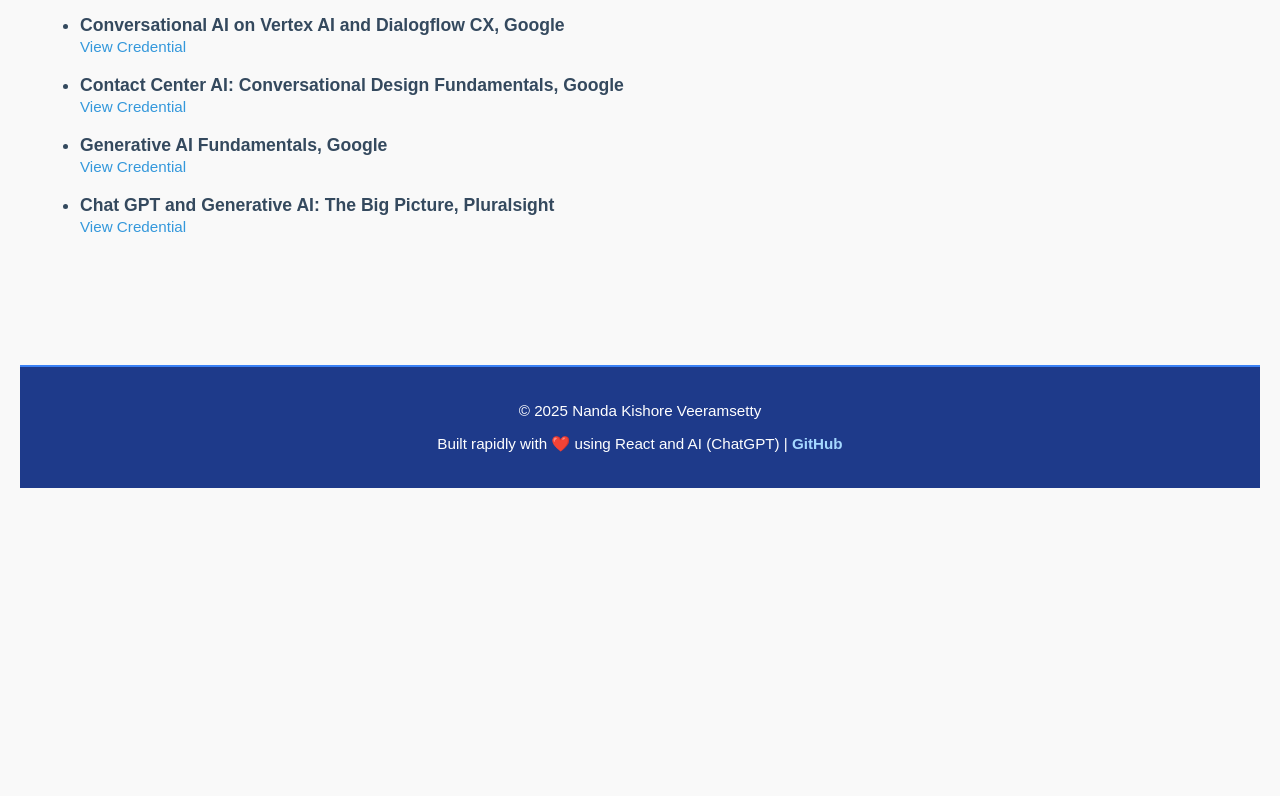
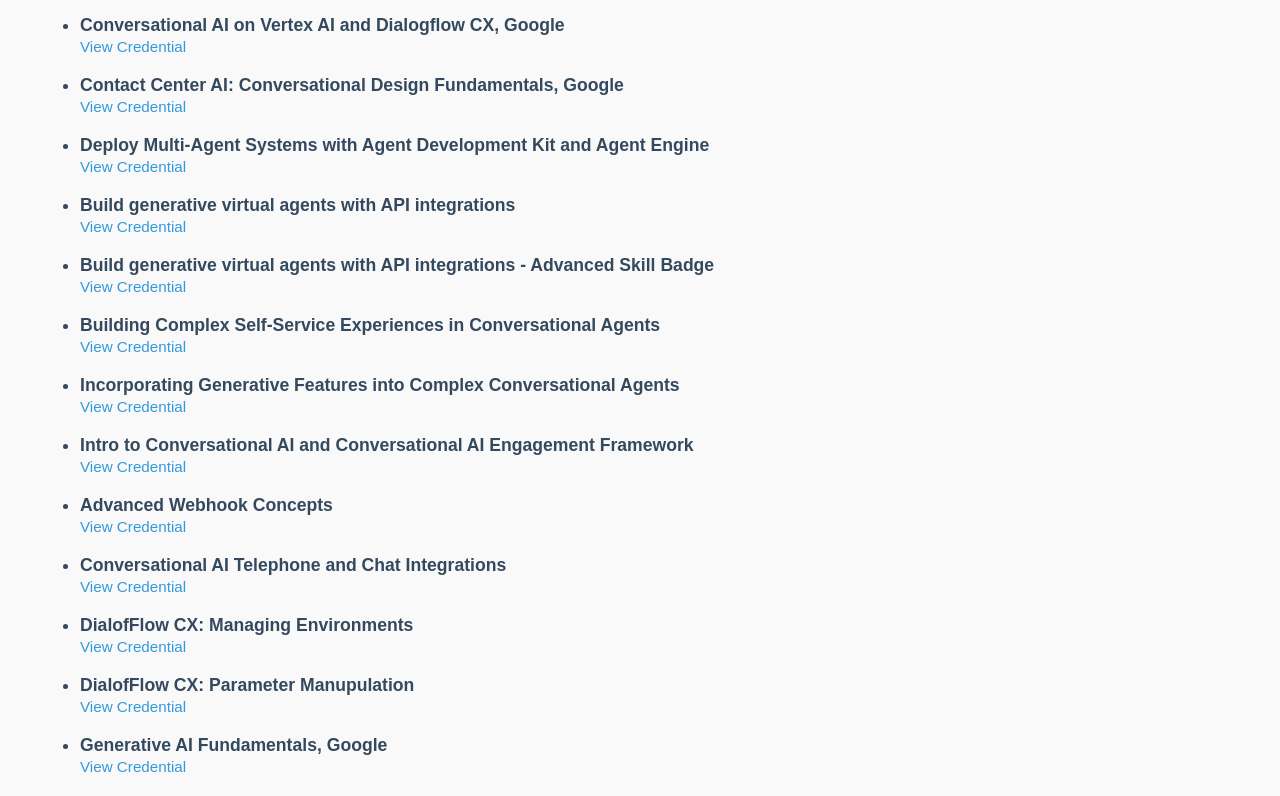
Before and after one commit to nandakishoreveeramsetty/my-portfolio, a React (Create React App) app: page / in a window 1280 px wide. Shown: the part 6520-7316 px from the top of the page. Before the commit the page ends 7018 px from the top, so only its background shows below. Built offline with nearby package versions, Linux system fonts and the light colour scheme.

Commit message:
added more certs

```diff
--- a/src/components/Certifications.js
+++ b/src/components/Certifications.js
@@ -23,6 +23,56 @@
     credential: "https://partner.cloudskillsboost.google/public_profiles/72534f49-272a-4d93-8f01-7f32e475b92a/badges/5939441?utm_medium=social&utm_source=linkedin&utm_campaign=ql-social-share",
   },
   {
+    title: "Deploy Multi-Agent Systems with Agent Development Kit and Agent Engine",
+    date: "",
+    credential: "https://partner.cloudskillsboost.google/public_profiles/72534f49-272a-4d93-8f01-7f32e475b92a/badges/15685208?utm_medium=social&utm_source=linkedin&utm_campaign=ql-social-share",
+  },
+  {
+    title: "Build generative virtual agents with API integrations",
+    date: "",
+    credential: "https://partner.cloudskillsboost.google/public_profiles/72534f49-272a-4d93-8f01-7f32e475b92a/badges/13567829?utm_medium=social&utm_source=linkedin&utm_campaign=ql-social-share",
+  },
+  {
+    title: "Build generative virtual agents with API integrations - Advanced Skill Badge",
+    date: "",
+    credential: "https://partner.cloudskillsboost.google/public_profiles/72534f49-272a-4d93-8f01-7f32e475b92a/badges/13567829?utm_medium=social&utm_source=linkedin&utm_campaign=ql-social-share",
+  },
+  {
+    title: "Building Complex Self-Service Experiences in Conversational Agents",
+    date: "",
+    credential: "https://partner.cloudskillsboost.google/public_profiles/72534f49-272a-4d93-8f01-7f32e475b92a/badges/13550822?utm_medium=social&utm_source=linkedin&utm_campaign=ql-social-share",
+  },
+  {
+    title: "Incorporating Generative Features into Complex Conversational Agents",
+    date: "",
+    credential: "https://partner.cloudskillsboost.google/public_profiles/72534f49-272a-4d93-8f01-7f32e475b92a/badges/13567726?utm_medium=social&utm_source=linkedin&utm_campaign=ql-social-share",
+  },
+  {
+    title: "Intro to Conversational AI and Conversational AI Engagement Framework",
+    date: "",
+    credential: "https://partner.cloudskillsboost.google/public_profiles/72534f49-272a-4d93-8f01-7f32e475b92a/badges/13378455?utm_medium=social&utm_source=linkedin&utm_campaign=ql-social-share",
+  },
+  {
+    title: "Advanced Webhook Concepts",
+    date: "",
+    credential: "https://partner.cloudskillsboost.google/public_profiles/72534f49-272a-4d93-8f01-7f32e475b92a/badges/9674284?utm_medium=social&utm_source=linkedin&utm_campaign=ql-social-share",
+  },
+  {
+    title: "Conversational AI Telephone and Chat Integrations",
+    date: "",
+    credential: "https://partner.cloudskillsboost.google/public_profiles/72534f49-272a-4d93-8f01-7f32e475b92a/badges/9669272?utm_medium=social&utm_source=linkedin&utm_campaign=ql-social-share",
+  },
+  {
+    title: "DialofFlow CX: Managing Environments",
+    date: "",
+    credential: "https://www.coursera.org/account/accomplishments/records/X3CGG32Z87YW",
+  },
+  {
+    title: "DialofFlow CX: Parameter Manupulation",
+    date: "",
+    credential: "https://www.coursera.org/account/accomplishments/records/L22GATJ76ULY",
+  },
+  {
     title: "Generative AI Fundamentals, Google",
     date: "",
     credential: "https://partner.cloudskillsboost.google/public_profiles/72534f49-272a-4d93-8f01-7f32e475b92a/badges/4107486?utm_medium=social&utm_source=linkedin&utm_campaign=ql-social-share",
@@ -32,6 +82,7 @@
     date: "",
     credential: "https://app.pluralsight.com/achievements/share/17723c64-a150-4c6a-9db7-5e5bb0d2539e",
   },
+
 ];
 
 const Certifications = () => {
```
